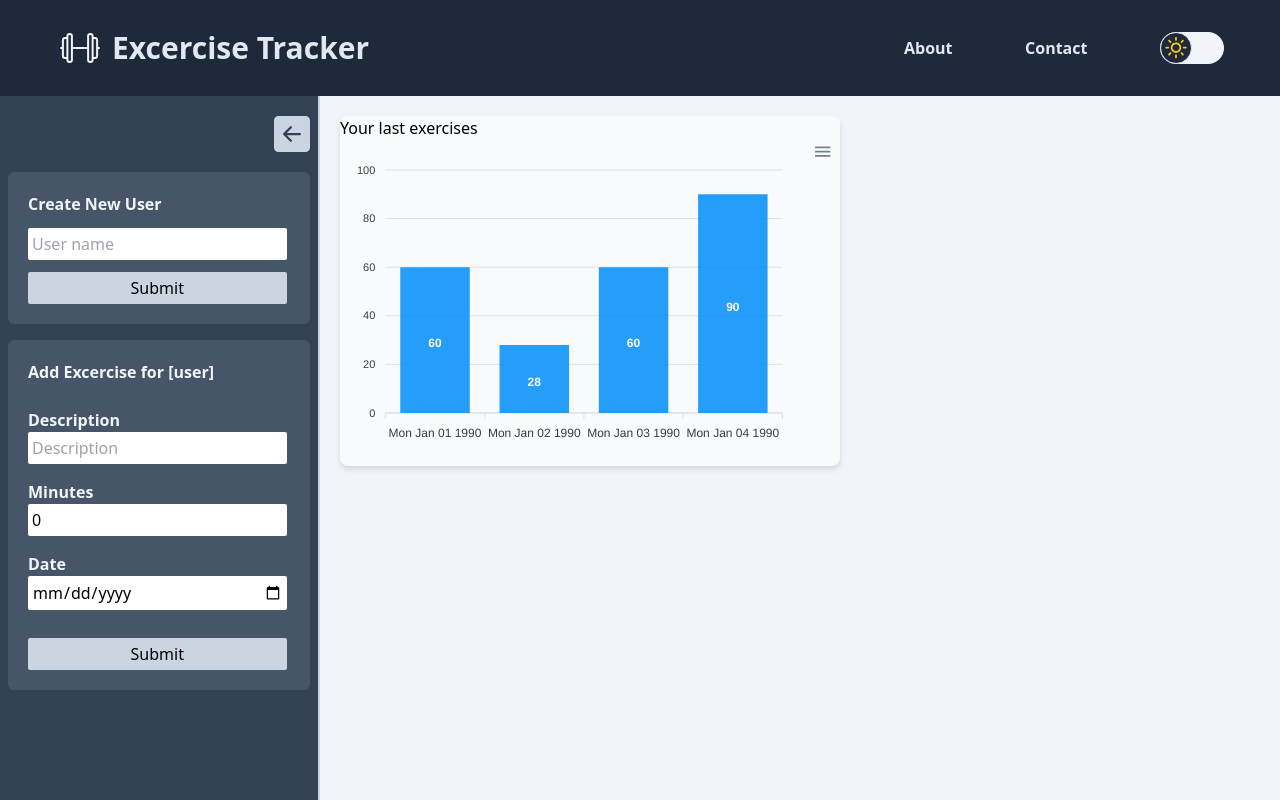
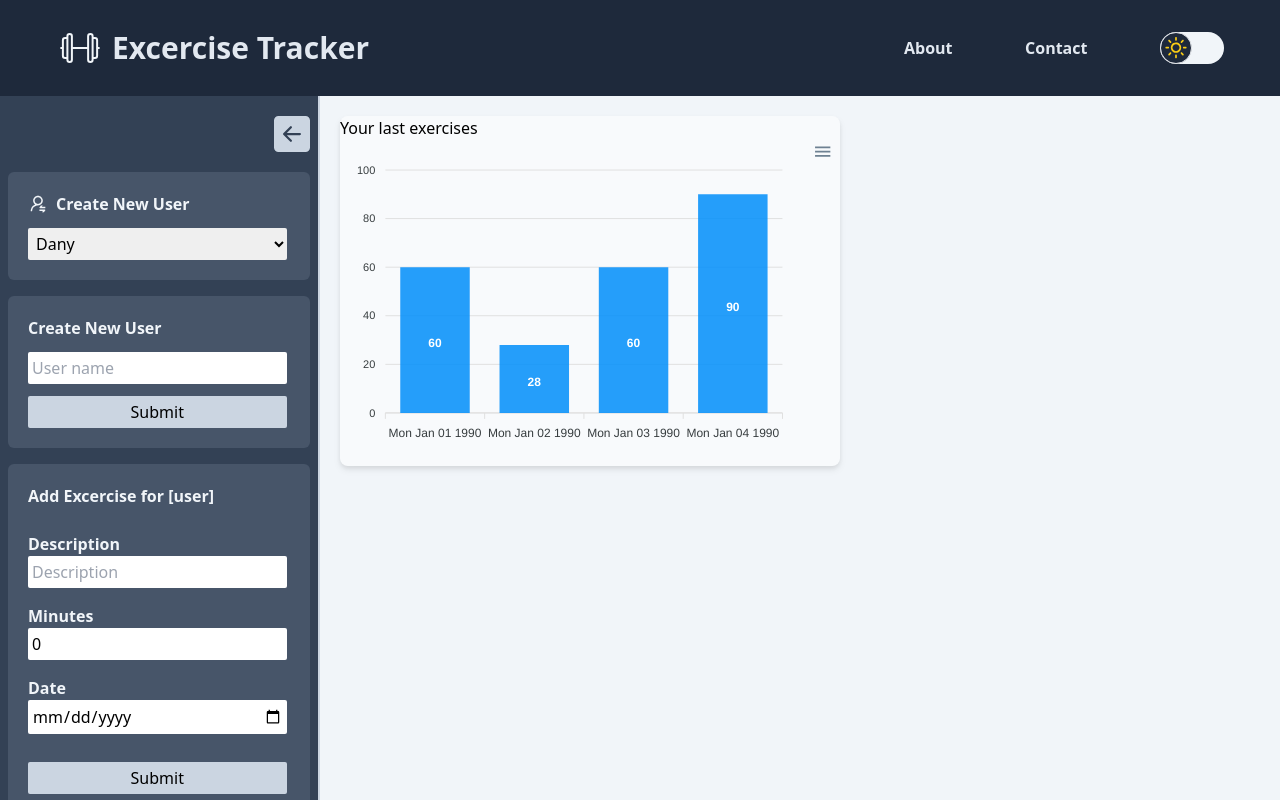
Before and after one commit to DanieLira/Excercise-Tracker, a React (Vite) app in the folder excercise-tracker/: page / in a window 1280 px wide. Built offline with nearby package versions, Linux system fonts and the light colour scheme.

Commit message:
Added user selector

```diff
--- a/excercise-tracker/src/components/ShownSideBar.jsx
+++ b/excercise-tracker/src/components/ShownSideBar.jsx
@@ -1,6 +1,7 @@
 import React from "react"
 import UserForm from "./UserForm"
 import ExcerciseForm from "./ExcerciseForm"
+import UserSelector from "./UserSelector"
 import {BsFillArrowLeftSquareFill} from "react-icons/bs"
 
 export default function ShownSideBar(props) {
@@ -10,6 +11,7 @@ export default function ShownSideBar(props) {
                 onClick={props.toggleSideBar}
                 className="text-slate-300 text-4xl cursor-pointer self-end mb-3 mr-2"
             />
+            <UserSelector />
             <UserForm />
             <ExcerciseForm />
         </div>
--- /dev/null
+++ b/excercise-tracker/src/components/UserSelector.jsx
@@ -0,0 +1,16 @@
+import React from "react"
+import { AiOutlineUserSwitch } from "react-icons/ai"
+export default function UserSelector(){
+    return(
+        <div className="bg-slate-600 h-fit rounded-md m-2 flex flex-col items-start justify-center pl-5 pt-5 pb-5">
+            <label htmlFor="userName" className="text-slate-100 pb-3 font-semibold flex items-center">
+                <AiOutlineUserSwitch className="mr-2 text-xl"/>
+                Create New User
+            </label>
+            <select className="rounded-sm w-11/12 p-1">
+                <option>Dany</option>
+                <option>Esme</option>
+            </select>
+        </div>
+    )
+}
```
